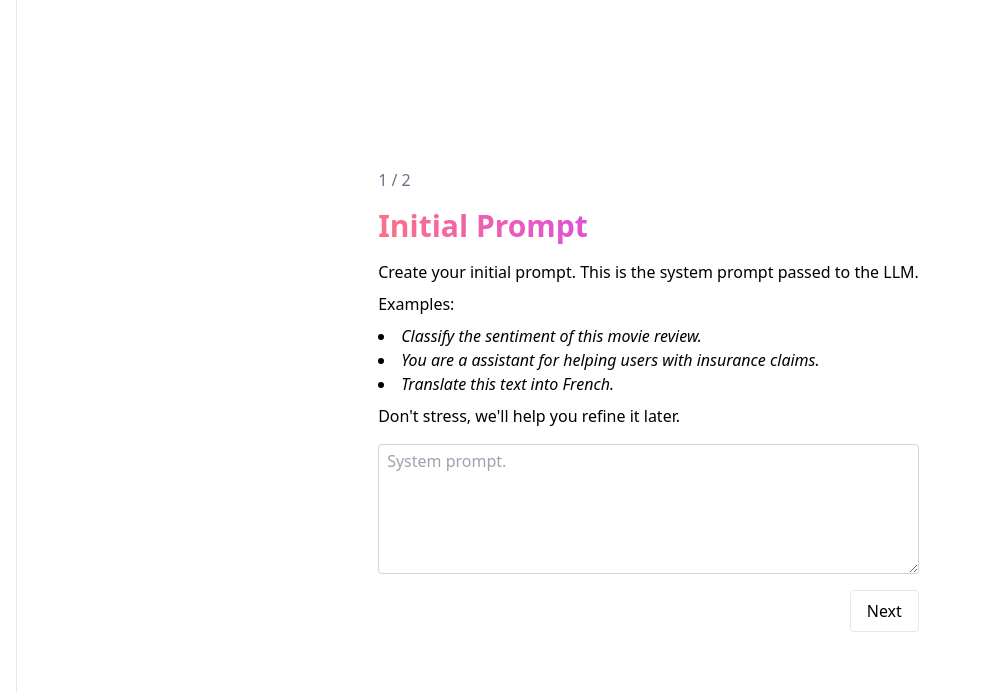
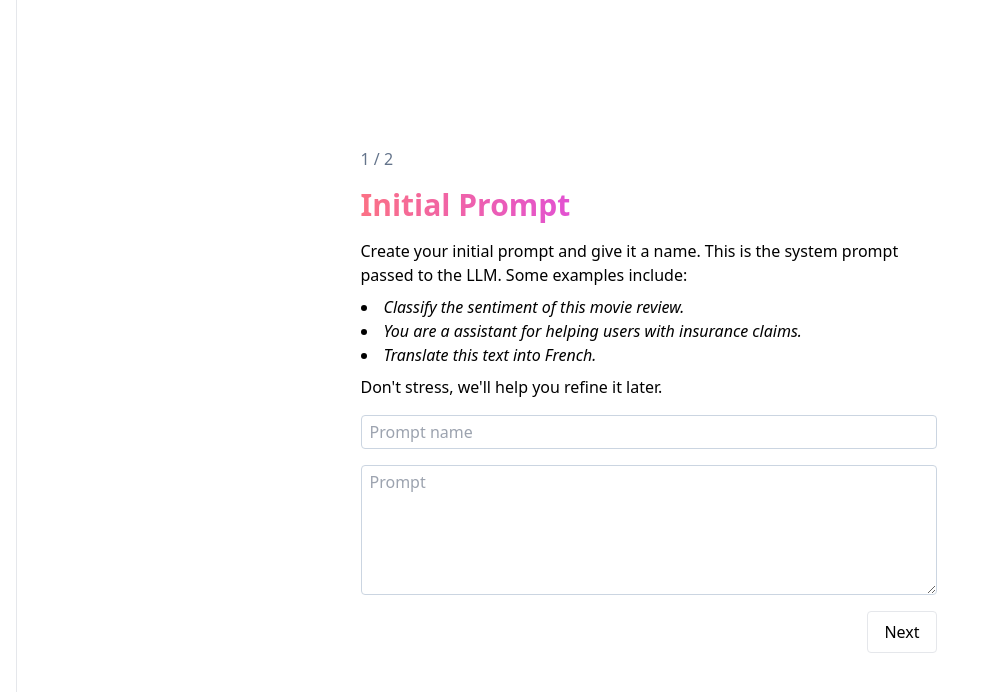
Before and after one commit to end-of-text/endoftext, a SvelteKit app: page /project/1/new/prompt in a window 1280 px wide. Shown: the top 692 px of the page, without its empty margins (0-984 px from the left). Built offline with nearby package versions, Linux system fonts and the light colour scheme; no server answers; the database is empty.

Commit message:
feat: redo home and some styling

```diff
--- a/src/routes/+layout.svelte
+++ b/src/routes/+layout.svelte
@@ -1,15 +1,7 @@
 <script lang="ts">
-	import Header from '$lib/components/ui/Header.svelte';
 	import '../app.css';
 
-	let { data, children } = $props();
-
-	let session = $derived(data.session);
+	let { children } = $props();
 </script>
 
-<main class="flex h-screen w-screen">
-	<Header {session} />
-	<div class="flex min-h-0 w-full grow flex-col items-center justify-center">
-		{@render children()}
-	</div>
-</main>
+<main class="flex h-screen w-screen">{@render children()}</main>
--- a/src/routes/home/+page.server.ts
+++ b/src/routes/home/+page.server.ts
@@ -7,7 +7,7 @@ export async function load({ locals: { supabase, getSession } }) {
 		error(401, 'Forbidden');
 	}
 
-	const res = await supabase.from('projects').select('id, name');
+	const res = await supabase.from('projects').select('*');
 
 	if (res.error) {
 		error(500, res.error.message);
@@ -35,7 +35,7 @@ export const actions = {
 		await supabase.from('projects').delete().eq('id', deleteId);
 	},
 
-	create: async ({ request, locals: { supabase, getSession } }) => {
+	create: async ({ locals: { supabase, getSession } }) => {
 		const session = await getSession();
 
 		if (!session) {
@@ -45,11 +45,9 @@ export const actions = {
 			};
 		}
 
-		const formData = await request.formData();
-
 		const res = await supabase
 			.from('projects')
-			.insert({ user_id: session.user.id, name: formData.get('name') })
+			.insert({ user_id: session.user.id, name: 'New Prompt' })
 			.select();
 
 		if (res.error || (res.data && res.data.length === 0)) {
--- a/src/routes/home/+page.svelte
+++ b/src/routes/home/+page.svelte
@@ -1,31 +1,57 @@
 <script lang="ts">
 	import { enhance } from '$app/forms';
 	import Button from '$lib/components/ui/Button.svelte';
-	import { Trash2 } from 'lucide-svelte';
+	import { Home, Trash2, User2 } from 'lucide-svelte';
 
 	const { data } = $props();
 </script>
 
+<div class="mx-auto my-auto flex min-h-0 w-full max-w-4xl grow gap-2">
+	<div class="flex w-1/6 flex-col gap-6">
+		<div class="flex gap-2">
+			<Home />
+			All Prompts
+		</div>
+		<div class="flex gap-2">
+			<User2 />
+			Account
+		</div>
+	</div>
+	<div class="w-5/6 border-l pl-6">
+		<div class="mb-4 flex items-center justify-between">
+			<h1>Prompts</h1>
+			<form class="flex" method="post" use:enhance action="?/create">
+				<Button fancy>New Prompt</Button>
+			</form>
+		</div>
 		{#if data.projects.length === 0}
-	<h1>Welcome to Prompt Optimizer!</h1>
-	<p>Create your first project and start improving your prompts.</p>
+			<div class="mt-6">
+				<h2>Welcome to Prompt Optimizer!</h2>
+				<p>You don't have any prompts, create one to get started.</p>
+			</div>
 		{:else}
+			<div class="grid grid-cols-3 gap-4">
+				{#each data.projects as project (project.id)}
+					<a
+						class="flex h-24 gap-2 rounded border p-2 hover:bg-slate-100"
+						href="/project/{project.id}"
+					>
+						<p class="w-full px-4 py-2 transition">
+							{project.name}
+						</p>
 						<form method="POST" use:enhance action="?/delete">
-		<h1>Projects</h1>
-		{#each data.projects as project (project.id)}
-			<div class="flex items-center gap-2 border-b">
-				<a class="w-full px-4 py-2 transition hover:bg-slate-100" href="/project/{project.id}">
-					{project.name}
-				</a>
-				<button class="ml-auto transition hover:text-red-600" name="delete" value={project.id}>
+							<button
+								class="ml-auto rounded p-2 transition hover:bg-slate-200 hover:text-red-600"
+								name="delete"
+								value={project.id}
+								onclick={(e) => e.stopPropagation()}
+							>
 								<Trash2 />
 							</button>
+						</form>
+					</a>
+				{/each}
 			</div>
-		{/each}
-	</form>
 		{/if}
-
-<form class="mt-10 flex" method="post" use:enhance action="?/create">
-	<input name="name" placeholder="name" />
-	<Button fancy classNames="ml-2">new project</Button>
-</form>
+	</div>
+</div>
--- /dev/null
+++ b/src/routes/project/[id]/+layout.svelte
@@ -0,0 +1,12 @@
+<script lang="ts">
+	import Header from '$lib/components/ui/Header.svelte';
+
+	let { data, children } = $props();
+
+	let session = $derived(data.session);
+</script>
+
+<Header {session} />
+<div class="flex min-h-0 w-full grow flex-col items-center justify-center">
+	{@render children()}
+</div>
--- a/src/routes/project/[id]/new/+layout.server.ts
+++ b/src/routes/project/[id]/new/+layout.server.ts
@@ -10,13 +10,25 @@ export async function load({ params, locals: { getSession, supabase } }) {
 		};
 	}
 
-	const { data, error } = await supabase
+	const { data: projectData, error: projectError } = await supabase
+		.from('projects')
+		.select('*')
+		.eq('id', params.id);
+
+	if (projectError) {
+		return {
+			status: 500,
+			body: 'Internal Server Error'
+		};
+	}
+
+	const { data: promptData, error: promptError } = await supabase
 		.from('prompts')
 		.select('prompt')
 		.eq('project_id', params.id)
 		.order('created_at', { ascending: false });
 
-	if (error) {
+	if (promptError) {
 		return {
 			status: 500,
 			body: 'Internal Server Error'
@@ -24,6 +36,7 @@ export async function load({ params, locals: { getSession, supabase } }) {
 	}
 
 	return {
-		prompt: data[0] as Tables<'prompts'>
+		prompt: promptData[0] as Tables<'prompts'>,
+		project: projectData[0] as Tables<'projects'>
 	};
 }
--- a/src/routes/project/[id]/new/prompt/+page.server.ts
+++ b/src/routes/project/[id]/new/prompt/+page.server.ts
@@ -13,9 +13,13 @@ export const actions = {
 
 		const formData = await request.formData();
 		const prompt = formData.get('prompt');
+		const name = formData.get('name');
 
 		if (prompt) {
 			await supabase.from('prompts').insert({ project_id: params.id, prompt: prompt });
+		}
+		if (name) {
+			await supabase.from('projects').update({ name: name }).eq('id', params.id);
 		}
 
 		redirect(303, '/project/' + params.id + '/new/data');
--- a/src/routes/project/[id]/new/prompt/+page.svelte
+++ b/src/routes/project/[id]/new/prompt/+page.svelte
@@ -4,18 +4,20 @@
 
 	let { data } = $props();
 
+	let name = $state(data.project?.name || '');
 	let prompt = $state(data.prompt?.prompt || '');
 	let disabled = $derived(prompt === '');
 </script>
 
 <div class="flex h-full flex-col items-center justify-center">
-	<p></p>
 	<form class="flex flex-col items-start" method="POST" use:enhance>
-		<div class="mb-4 flex flex-col gap-2">
+		<div class="mb-4 flex max-w-xl flex-col gap-2">
 			<p class="mb-2 text-slate-500">1 / 2</p>
 			<h1>Initial Prompt</h1>
-			<p>Create your initial prompt. This is the system prompt passed to the LLM.</p>
-			<p>Examples:</p>
+			<p>
+				Create your initial prompt and give it a name. This is the system prompt passed to the LLM.
+				Some examples include:
+			</p>
 			<ol>
 				<li class="list-inside list-disc italic">Classify the sentiment of this movie review.</li>
 				<li class="list-inside list-disc italic">
@@ -25,13 +27,14 @@
 			</ol>
 			<p>Don't stress, we'll help you refine it later.</p>
 		</div>
-		<textarea
-			placeholder="System prompt."
-			bind:value={prompt}
+		<input
+			type="text"
+			bind:value={name}
 			class="mb-4 w-full"
-			rows="5"
-			name="prompt"
+			name="name"
+			placeholder="Prompt name"
 		/>
+		<textarea placeholder="Prompt" bind:value={prompt} class="mb-4 w-full" rows="5" name="prompt" />
 		<Button classNames="ml-auto" {disabled}>Next</Button>
 	</form>
 </div>
```
Also changed, not shown: src/routes/home/account/+page.server.ts (renamed from src/routes/account/+page.server.ts), src/routes/home/account/+page.svelte (renamed from src/routes/account/+page.svelte), src/routes/home/account/preferences/+page.server.ts (renamed from src/routes/account/preferences/+page.server.ts), src/routes/home/account/preferences/+page.svelte (renamed from src/routes/account/preferences/+page.svelte), static/icon.png (added), static/logo.png (added). Lines whose indentation alone changed are shown as unchanged.
